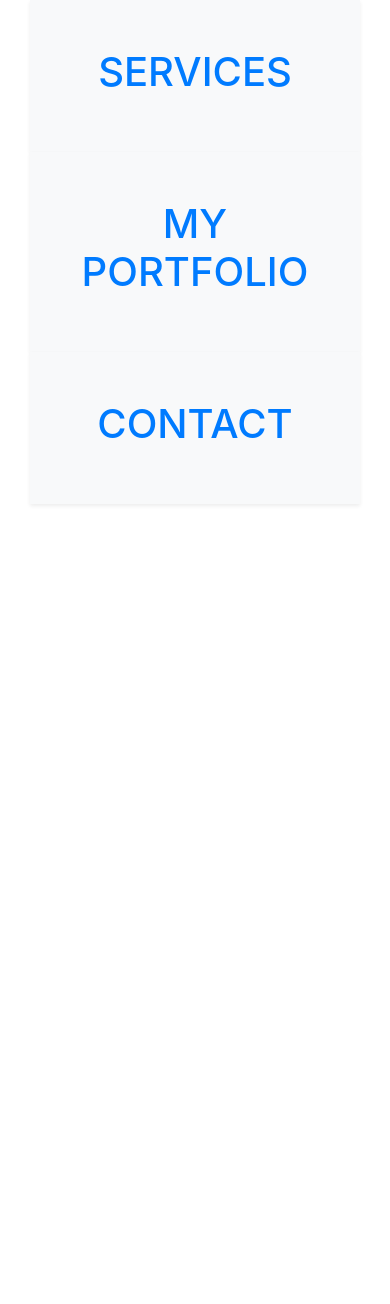
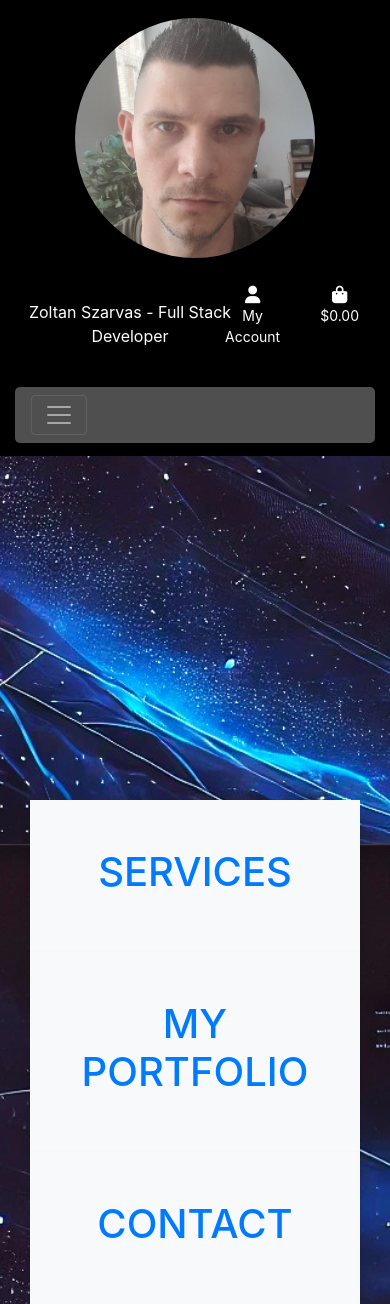
Before and after one commit to ZoltanSzarvas0209/myportfolio, a Django app: page / in a window 390 px wide. Before the commit the page ends 505 px from the top, so only its background shows below. Run offline with Django 3.2, Linux system fonts and the light colour scheme; some libraries are stand-ins or nearby versions.

Commit message:
base template structure/style and responsivness added

```diff
--- a/myportfolio/settings.py
+++ b/myportfolio/settings.py
@@ -148,6 +148,10 @@ USE_TZ = True
 # https://docs.djangoproject.com/en/3.2/howto/static-files/
 
 STATIC_URL = '/static/'
+STATICFILES_DIRS = (os.path.join(BASE_DIR, 'static'),)
+
+MEDIA_URL = '/media/'
+MEDIA_ROOT = os.path.join(BASE_DIR, 'media')
 
 # Default primary key field type
 # https://docs.djangoproject.com/en/3.2/ref/settings/#default-auto-field
--- a/myportfolio/urls.py
+++ b/myportfolio/urls.py
@@ -15,9 +15,11 @@ Including another URLconf
 """
 from django.contrib import admin
 from django.urls import path, include
+from django.conf import settings
+from django.conf.urls.static import static
 
 urlpatterns = [
     path('admin/', admin.site.urls),
     path('accounts/', include('allauth.urls')),
     path('', include('home.urls')),
-]
+] + static(settings.MEDIA_URL, document_root=settings.MEDIA_ROOT)
--- /dev/null
+++ b/static/css/base.css
@@ -0,0 +1,117 @@
+/*---------------------------------------------------------- general css and base.html --------------------------------------------*/
+/* Ensures the body background remains properly set */
+body {
+    background: url('/media/background5.jpg') no-repeat center center fixed;
+    background-size: cover;
+    color: white;
+    padding-top: 800px; /*temp*/
+}
+
+/* Header styling */
+header {
+    background-color: black;
+    height: 300px;
+    width: 100%;
+    margin-bottom: 12px;
+}
+
+/* Profile Image Styling */
+.profile-img {
+    width: 100%; /* Takes full width of its column */
+    max-width: 240px; /* Maximum size */
+    height: auto;
+    aspect-ratio: 1/1;
+    background: url('/media/headshot.jpg') no-repeat center center;
+    background-size: cover;
+    border-radius: 50%;
+    margin: 5%;
+}
+
+#intro {
+    text-align: center;
+    font-size: 30px;
+    font-weight: 500;
+    margin: auto;
+}
+
+/* Navigation Block Styling */
+.nav-blk {
+    background-color: #504f4f;
+    display: flex;
+    align-items: center;
+    justify-content: center;
+    text-align: center;
+    color: white;
+    padding: 10px;
+    min-height: 50px;
+}
+
+/* Ensures full-width responsiveness for navigation */
+.nav-blk a {
+    text-decoration: none;
+    color: white;
+    width: 100%;
+    display: block;
+}
+
+/* Adjusts list-inline-item width for full responsiveness */
+.list-inline-item {
+    text-align: center;
+}
+
+/* Ensures icons align properly */
+.icon {
+    align-items: center;
+    display: inline-flex;
+    justify-content: center;
+    height: 1.5rem;
+    width: 1.5rem;
+}
+
+/* Navigation styling */
+.navbar {
+    background-color: #504f4f;
+    padding: 10px;
+    border-radius: 5px;
+}
+
+/* Adjustments for navigation links */
+.navbar-nav .nav-link {
+    color: white !important;
+    text-align: center;
+}
+
+/* Optional: Add hover effect */
+.navbar-nav .nav-link:hover {
+    background-color: rgba(255, 255, 255, 0.2);
+    border-radius: 5px;
+}
+
+/* Ensure full-width responsiveness */
+.navbar-collapse {
+    text-align: center;
+}
+
+/* -------------------------------- Media Queries ------------------------------------*/
+
+
+@media (max-width: 767px) {
+    #intro {
+        text-align: center;
+        font-size: medium;
+        font-weight: 400;
+        margin: auto;
+    }
+
+    header {
+        background-color: black;
+        height: 54%;
+        width: 100%;
+        margin-bottom: 12px;
+    }
+
+    .list-inline-item {
+        font-size: 14px;
+
+    }
+}
--- a/templates/allauth/base.html
+++ b/templates/allauth/base.html
@@ -6,8 +6,10 @@
     <meta charset="utf-8">
     <meta name="viewport" content="width=device-width, initial-scale=1, shrink-to-fit=no">
 
+    <link rel="stylesheet" href="{% static 'css/base.css' %}">
     <link rel="stylesheet" href="https://cdn.jsdelivr.net/npm/bootstrap@4.6.2/dist/css/bootstrap.min.css" integrity="sha384-xOolHFLEh07PJGoPkLv1IbcEPTNtaed2xpHsD9ESMhqIYd0nLMwNLD69Npy4HI+N" crossorigin="anonymous">
 
+    <script src="https://kit.fontawesome.com/353f52eb70.js" crossorigin="anonymous"></script>
     <script src="https://cdn.jsdelivr.net/npm/jquery@3.5.1/dist/jquery.min.js" integrity="sha256-9/aliU8dGd2tb6OSsuzixeV4y/faTqgFtohetphbbj0=" crossorigin="anonymous"></script>
     <script src="https://cdn.jsdelivr.net/npm/popper.js@1.16.1/dist/umd/popper.min.js" integrity="sha384-9/reFTGAW83EW2RDu2S0VKaIzap3H66lZH81PoYlFhbGU+6BZp6G7niu735Sk7lN" crossorigin="anonymous"></script>
     <script src="https://cdn.jsdelivr.net/npm/bootstrap@4.6.2/dist/js/bootstrap.min.js" integrity="sha384-+sLIOodYLS7CIrQpBjl+C7nPvqq+FbNUBDunl/OZv93DB7Ln/533i8e/mZXLi/P+" crossorigin="anonymous"></script>
@@ -16,10 +18,88 @@
   </head>
 
   <body>
-    <header class="container-fluid fixed-top"></header>
+    <header class="container-fluid fixed-top">
+            <div class="row no-gutters">
+                <!-- Profile Picture (25% width) -->
+                <div class="col-12 col-md-3 d-flex justify-content-center align-items-center">
+                    <div class="profile-img"></div>
+                </div>
+
+                <!-- Content Section (75% width) -->
+                <div class="col-12 col-md-9">
+                    <!-- Top Row: Name & Account/Shopping Bag -->
+                    <div class="row mb-3">
+                        <div class="col-8 text-white" id="intro">Zoltan Szarvas - Full Stack Developer</div>
+                        <div class="col-4 my-auto">
+                            <ul class="list-inline list-unstyled text-center d-flex justify-content-end">
+                                <li class="list-inline-item dropdown">
+                                    <a class="text-white nav-link" href="#" id="user-options" data-toggle="dropdown" aria-haspopup="true" aria-expanded="false">
+                                        <div class="text-center">
+                                            <i class="fas fa-user fa-lg"></i>
+                                            <p class="my-0">My Account</p>
+                                        </div>
+                                    </a>
+                                    <div class="dropdown-menu border-0" aria-labelledby="user-options">
+                                        {% if request.user.is_authenticated %}
+                                            {% if request.user.is_superuser %}
+                                                <a href="" class="dropdown-item">Product Management</a>
+                                            {% endif %}
+                                            <a href="" class="dropdown-item">My Profile</a>
+                                            <a href="{% url 'account_logout' %}" class="dropdown-item">Logout</a>
+                                        {% else %}
+                                            <a href="{% url 'account_signup' %}" class="dropdown-item">Register</a>
+                                            <a href="{% url 'account_login' %}" class="dropdown-item">Login</a>
+                                        {% endif %}
+                                    </div>
+                                </li>
+                                <li class="list-inline-item">
+                                    <a class="{% if grand_total %}text-info font-weight-bold{% else %}text-white{% endif %} nav-link" href="">
+                                        <div class="text-center">
+                                            <i class="fas fa-shopping-bag fa-lg"></i>
+                                            <p class="my-0">
+                                                {% if grand_total %}
+                                                    ${{ grand_total|floatformat:2 }}
+                                                {% else %}
+                                                    $0.00
+                                                {% endif %}
+                                            </p>
+                                        </div>
+                                    </a>
+                                </li>
+                            </ul>
+                        </div>
+                    </div>
+
+                    <!-- Bottom Row: Navigation Links -->
+                    <nav class="navbar navbar-expand-md navbar-dark">
+                      <button class="navbar-toggler" type="button" data-toggle="collapse" data-target="#navLinks"
+                          aria-controls="navLinks" aria-expanded="false" aria-label="Toggle navigation">
+                          <span class="navbar-toggler-icon"></span>
+                      </button>
+
+                      <div class="collapse navbar-collapse" id="navLinks">
+                          <ul class="navbar-nav w-100 d-flex justify-content-between">
+                              <li class="nav-item">
+                                  <a class="nav-link" href="#">HOME</a>
+                              </li>
+                              <li class="nav-item">
+                                  <a class="nav-link" href="#">PORTFOLIO</a>
+                              </li>
+                              <li class="nav-item">
+                                  <a class="nav-link" href="#">SERVICES</a>
+                              </li>
+                              <li class="nav-item">
+                                  <a class="nav-link" href="#">CONTACT</a>
+                              </li>
+                          </ul>
+                      </div>
+                    </nav>
+                </div>
+            </div>
+    </header>
 
     {% if messages %}
-        <div class="message-container"></div>
+    <div class="message-container"></div>
     {% endif %}
 
     {% block page_header %}
@@ -31,7 +111,8 @@
     {% block postloadjs %}
     {% endblock %}
 
+</body>
 
-  </body>
+
 
 </html>
```
Also changed, not shown: media/background5.jpg (added), media/headshot.jpg (added).
